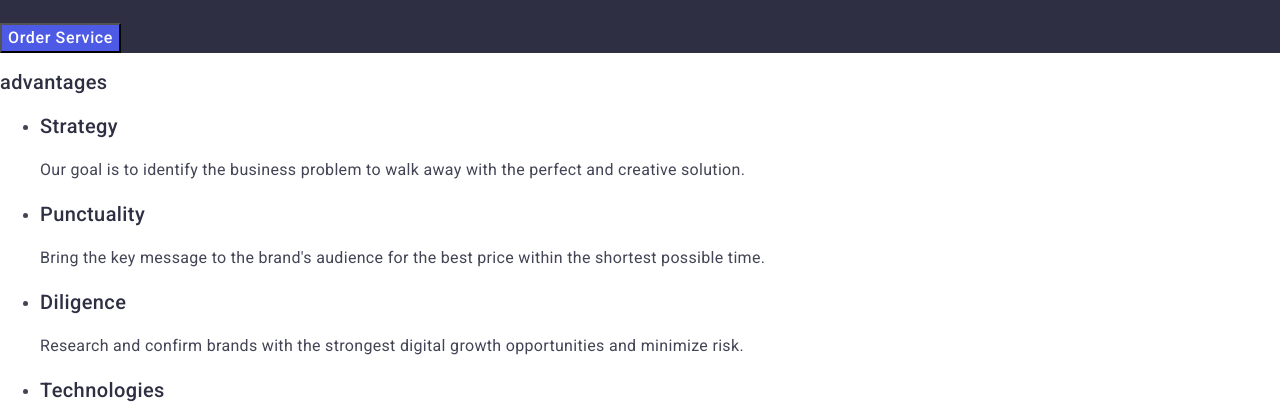
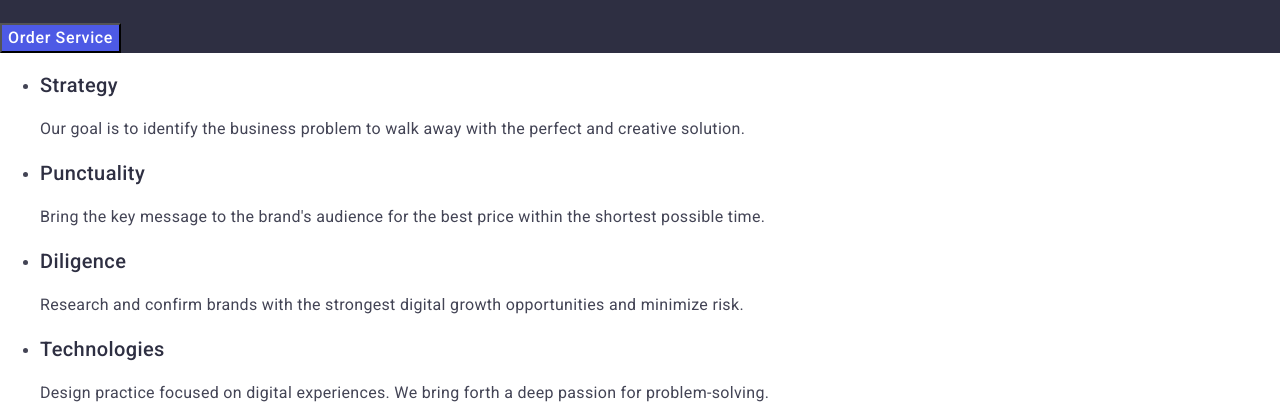
Before and after one commit to dlmak1/goit-markup-hw-02, a plain HTML site: page index.html in a window 1280 px wide. Shown: the part 303-722 px from the top of the page. Drawn offline with nearby package versions, Linux system fonts and the light colour scheme.

Commit message:
final2.2

```diff
--- a/index.html
+++ b/index.html
@@ -48,7 +48,7 @@
         <button class="button-one" type="button">Order Service</button>
       </section>
       <section class="section-two">
-        <h2 class="title">advantages</h2>
+        <h2 class="title"></h2>
         <ul>
           <li>
             <h3 class="title">Strategy</h3>
```
